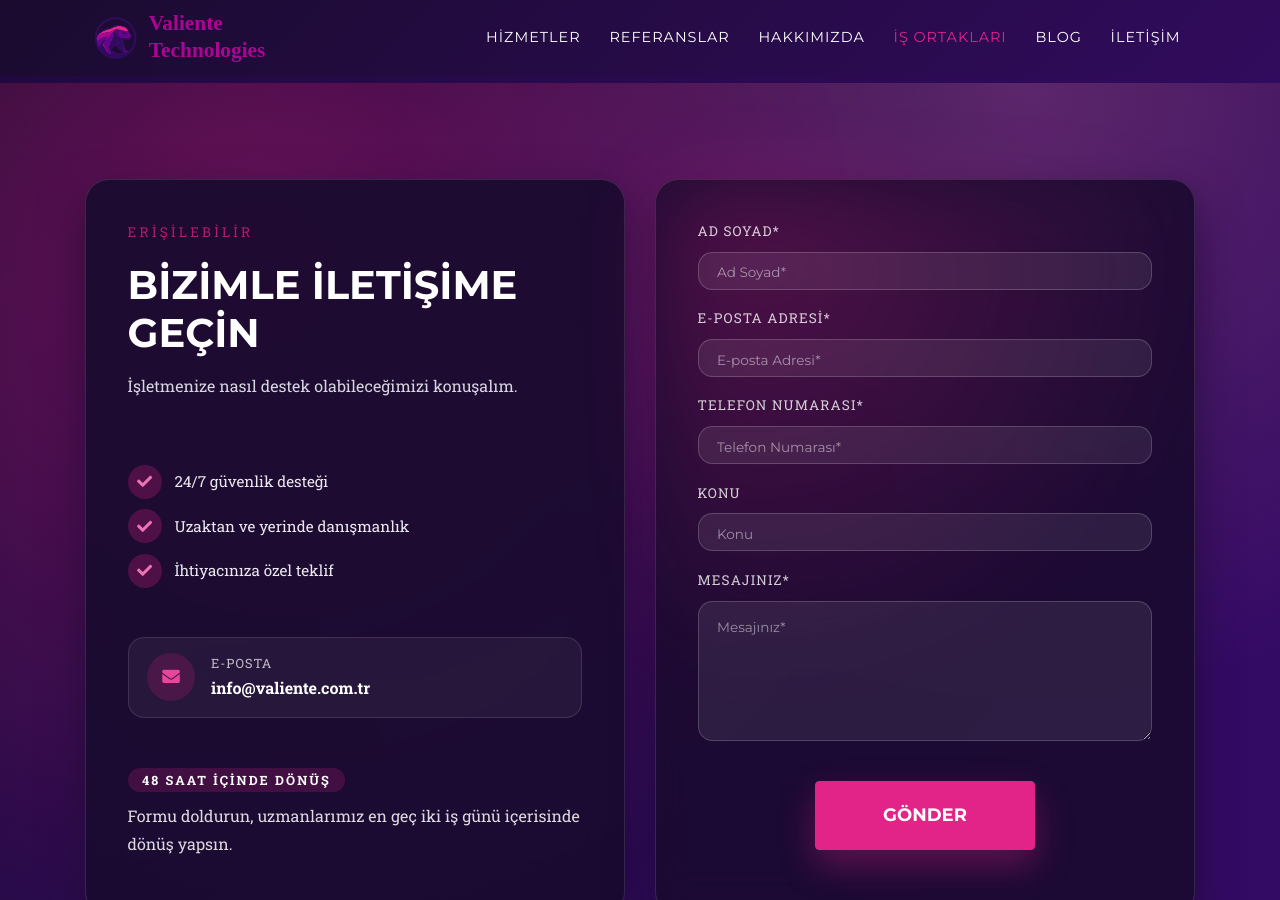
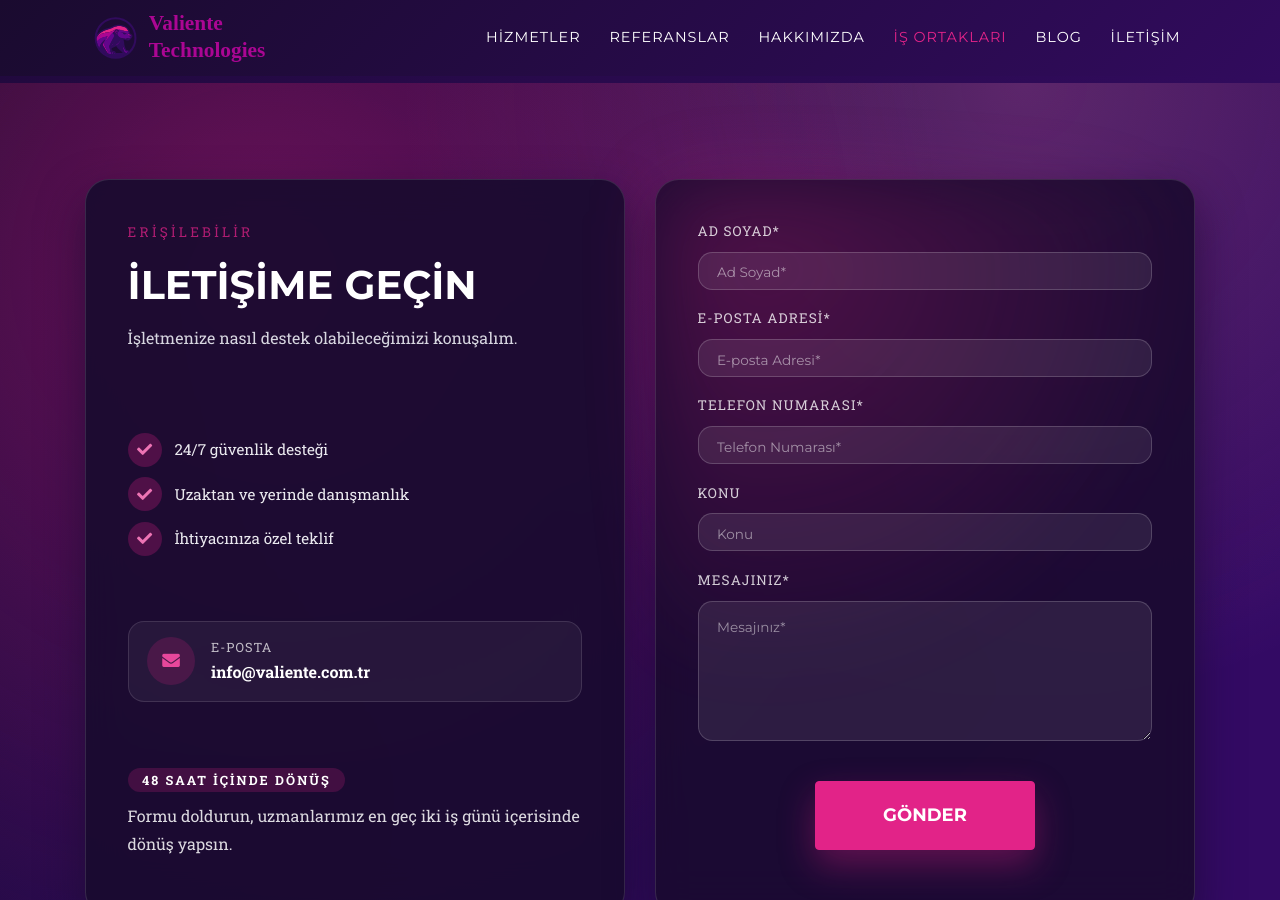
Before and after one commit to ValienteTechnologies/ValienteTechnologies.github.io, a Jekyll site: the page built from index.md, in a window 1280 px wide and 900 px high, scrolled down 4855 px. Built offline with Jekyll 4.4.1, drawn with Linux system fonts in a browser that asks for light colours; some web fonts are replaced.

Commit message:
update site text

```diff
--- a/_data/sitetext.yml
+++ b/_data/sitetext.yml
@@ -115,7 +115,7 @@ tr: &DEFAULT_TR
 
   contact:
     eyebrow: "Erişilebilir"
-    title: "Bizimle İletişime Geçin"
+    title: "İletişime Geçin"
     text: "İşletmenize nasıl destek olabileceğimizi konuşalım."
     section: contact
     name: "Ad Soyad*"
```
